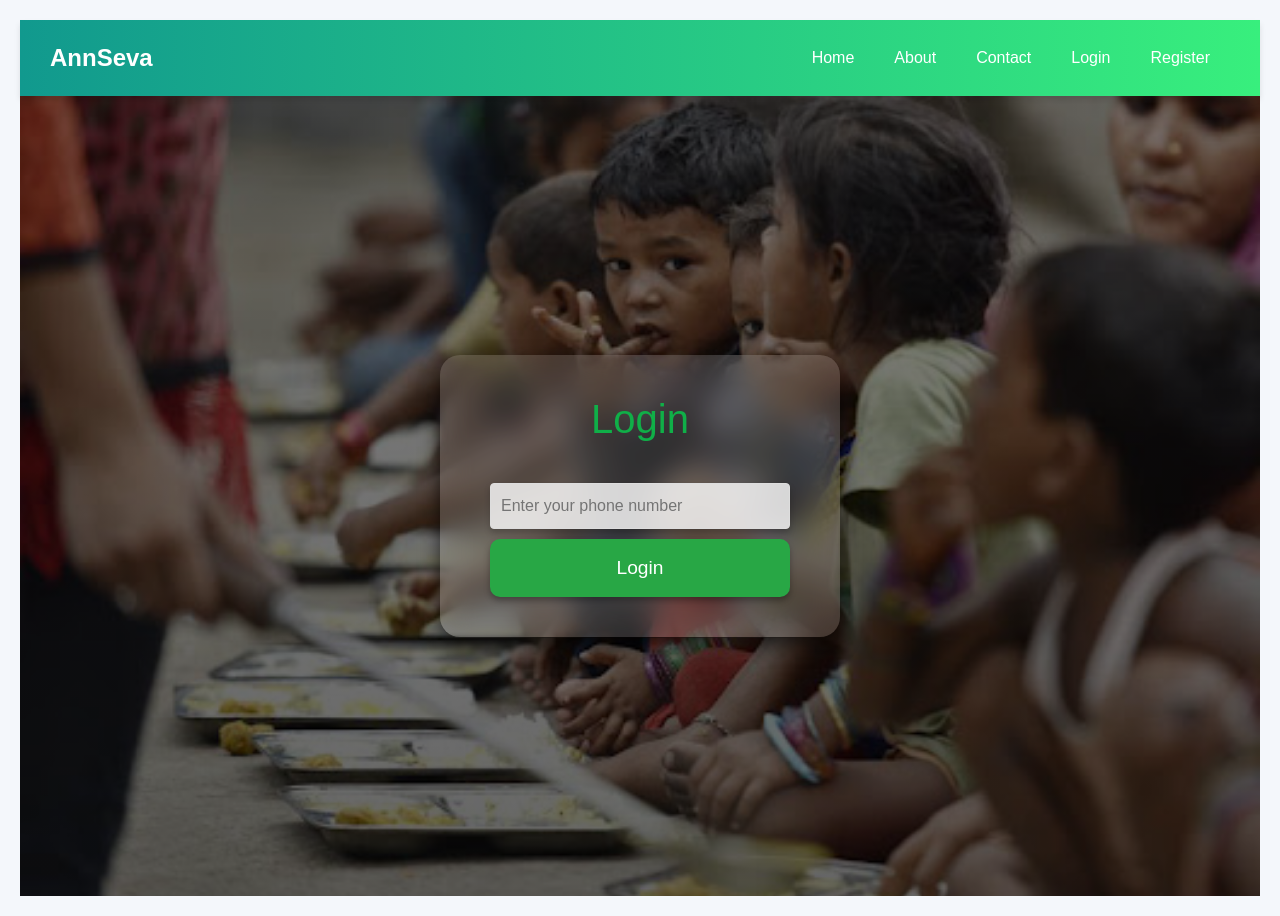
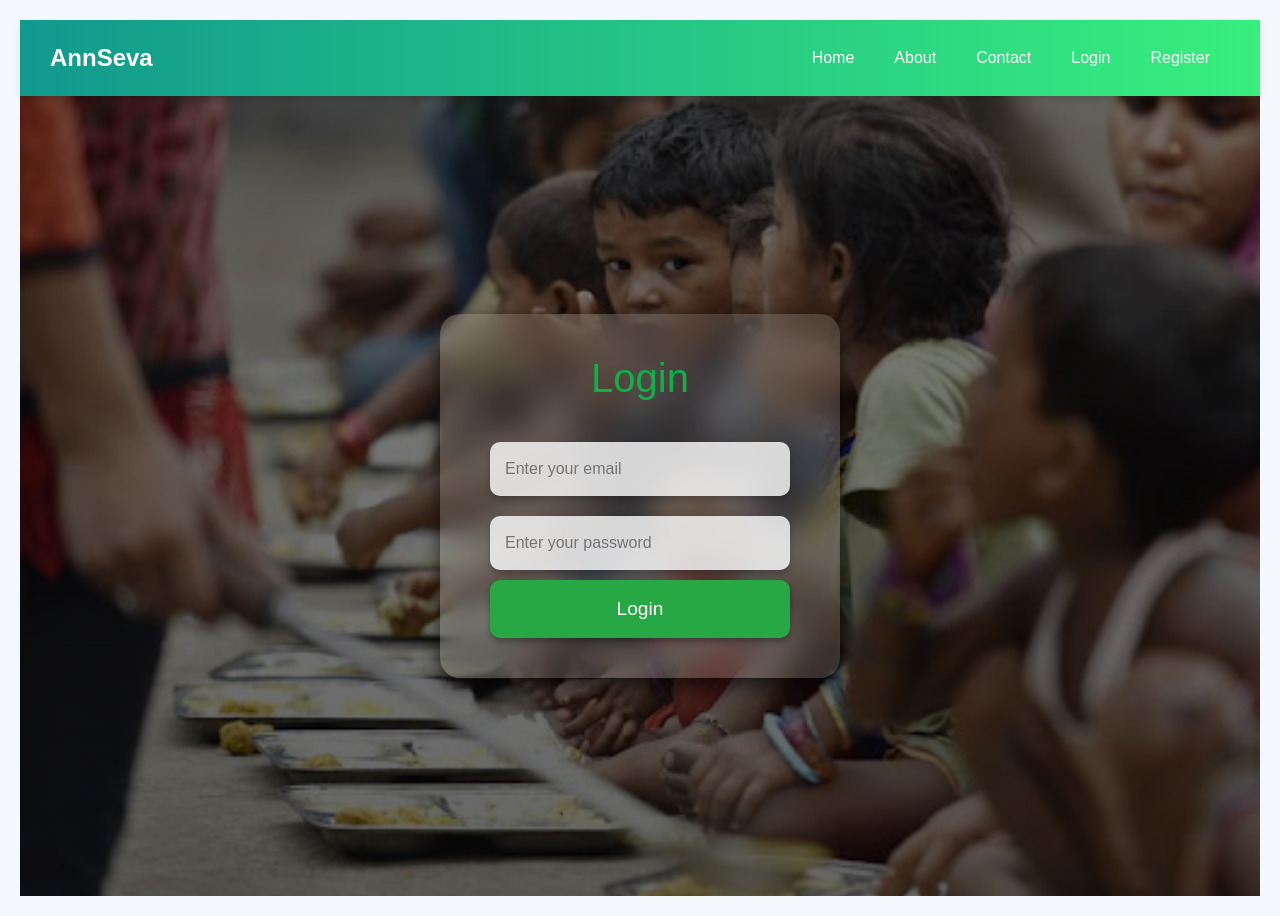
Before and after one commit to tharun2107/Annsevaa, a React (Create React App) app in the folder frontend/: page /login in a window 1280 px wide. Built offline with nearby package versions, Linux system fonts and the light colour scheme.

Commit message:
login.js fixed

```diff
--- a/frontend/src/Components/Login.js
+++ b/frontend/src/Components/Login.js
@@ -5,15 +5,16 @@ import "react-toastify/dist/ReactToastify.css";
 import "./styles/Login.css";
 import api from "../api/axios"
 const Login = () => {
-  const [phone, setPhone] = useState("");
+  const [email, setEmail] = useState("");
+  const [password, setPassword] = useState("");
   const [errorMessage, setErrorMessage] = useState("");
   const navigate = useNavigate();
 
   const handleLogin = async () => {
     try {
-      const response = await api.post("http://localhost:3001/api/auth/login", { phone });
+      const response = await api.post("http://localhost:3001/api/auth/login", { email, password });
       if (response.status === 200) {
-        const redirectionUrl = response.data.redirectUrl;
+        const redirectionUrl = response.data.redirectUrl || "/";
         localStorage.setItem("token", response.data.token);
         localStorage.setItem("user", JSON.stringify(response.data.user));
         toast.success("Login successful");
@@ -35,11 +36,22 @@ const Login = () => {
       <div className="login-form animated-form">
         <h1>Login</h1>
         <input
-          type="text"
-          placeholder="Enter your phone number"
-          value={phone}
-          onChange={(e) => setPhone(e.target.value)}
+          type="email"
+          placeholder="Enter your email"
+          value={email}
+          onChange={(e) => setEmail(e.target.value)}
           className="input-field"
+          autoComplete="email"
+          required
+        />
+        <input
+          type="password"
+          placeholder="Enter your password"
+          value={password}
+          onChange={(e) => setPassword(e.target.value)}
+          className="input-field"
+          autoComplete="current-password"
+          required
         />
         <button onClick={handleLogin} className="submit-button">
           Login
--- a/frontend/src/Components/UserRegistration.js
+++ b/frontend/src/Components/UserRegistration.js
@@ -81,6 +81,7 @@ const Registration = () => {
       localStorage.setItem("token", response.data.token);
       localStorage.setItem("user", JSON.stringify(response.data.user));
       setErrorMessage("");
+      alert("Registration successful! You are now logged in.");
       toast.success("Registration successful! You are now logged in.");
       setTimeout(() => {
         navigate("/");
```
Also changed, not shown: 1 other file (tests, documents, lock files or other folders).
